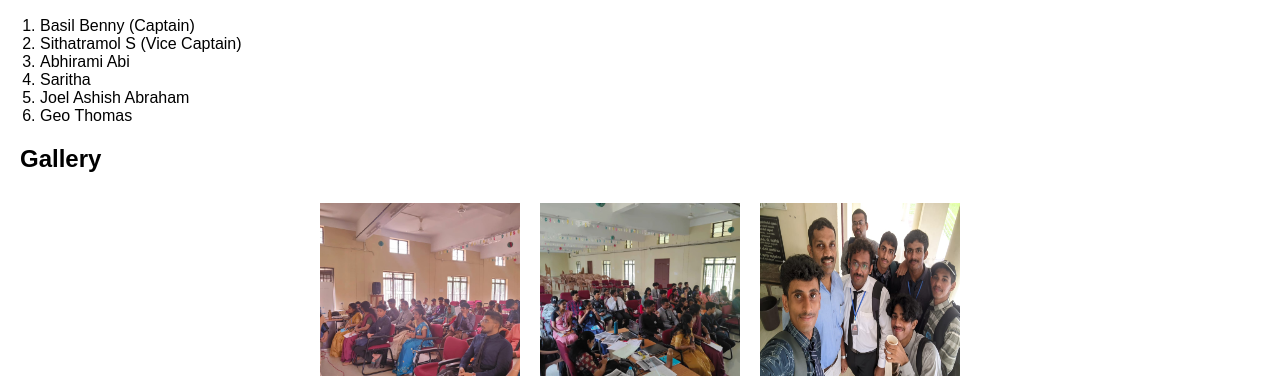
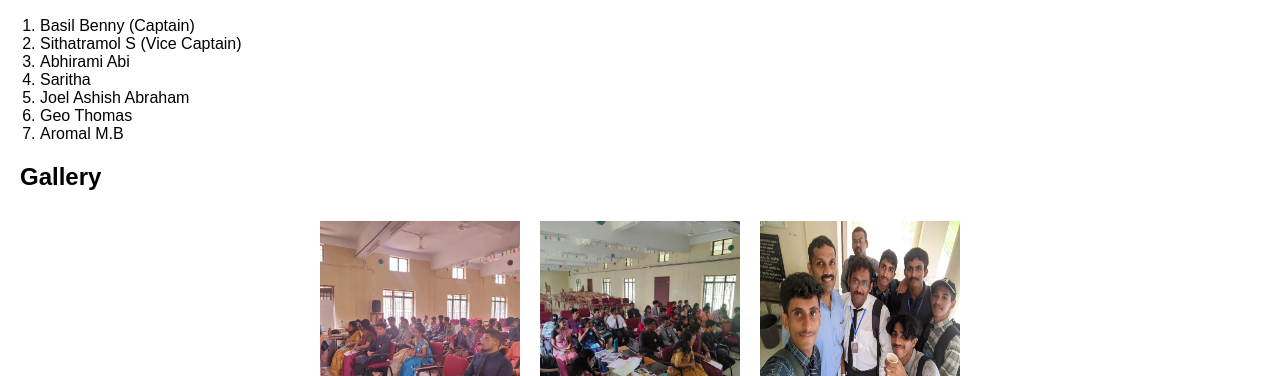
Before and after one commit to robinsamuelkutty/innovia, a plain HTML site: page index.html in a window 1280 px wide. Shown: the part 724-1100 px from the top of the page. Drawn offline with Linux system fonts and the light colour scheme.

Commit message:
Update index.html

```diff
--- a/index.html
+++ b/index.html
@@ -98,6 +98,7 @@
         <li>Saritha</li>
         <li>Joel Ashish Abraham</li>
         <li>Geo Thomas</li>
+        <li>Aromal M.B</li>
       </ol>
     </div>
   </section>
```
